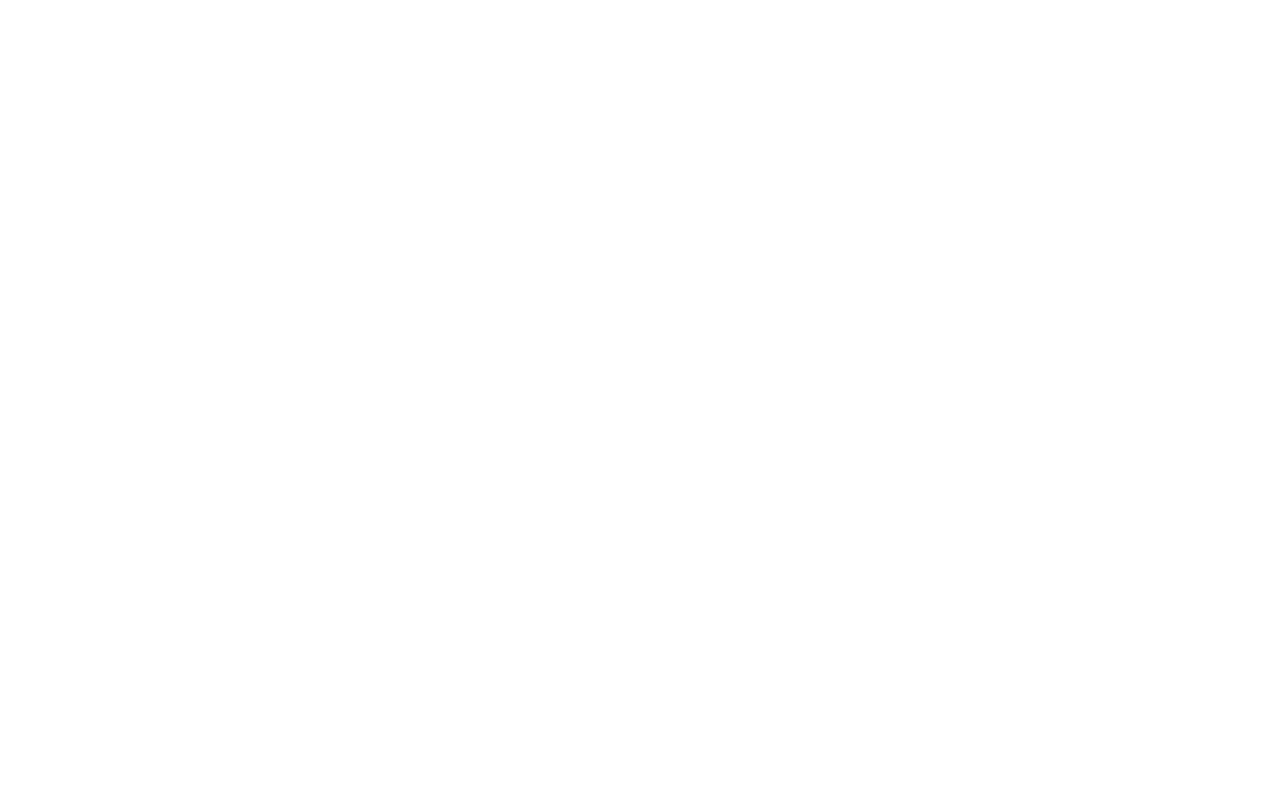
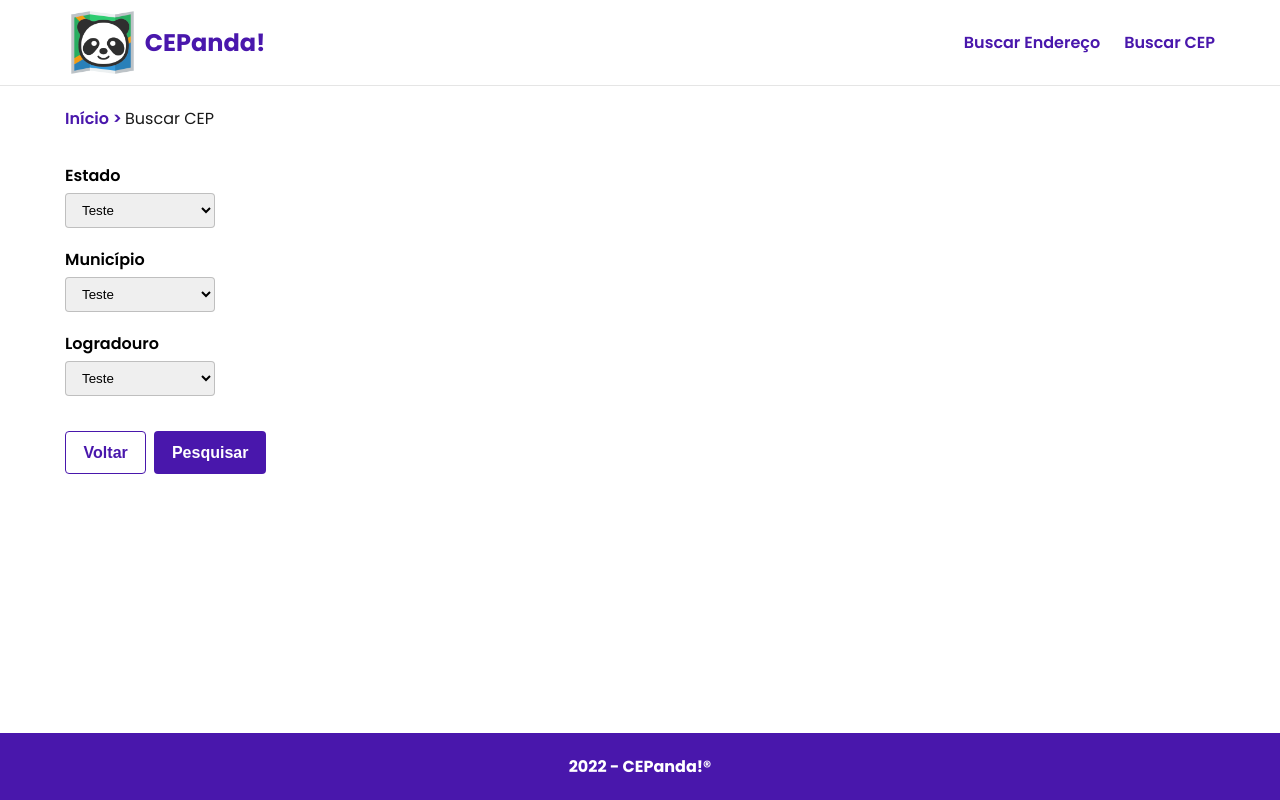
Before and after one commit to Scalibacon/cep-finder-react, a React (Create React App) app: page /cep in a window 1280 px wide. Before the commit this address had no page. Built offline with nearby package versions, Linux system fonts and the light colour scheme.

Commit message:
starting find cep page

```diff
--- a/src/components/Header/Header.module.scss
+++ b/src/components/Header/Header.module.scss
@@ -9,7 +9,7 @@
   border-bottom: solid 1.5px rgba(1, 1, 1, 0.1);
 
   &>main {
-    width: clamp(350px, 100%, 1150px);
+    width: var(--default-page-size);
     display: flex;
     justify-content: space-between;
     gap: 1rem;
--- a/src/components/Header/index.tsx
+++ b/src/components/Header/index.tsx
@@ -13,8 +13,8 @@
           </span>
         </Link>
         <nav>
-          <Link to="/cep">Buscar Endereço</Link>
-          <Link to="/address">Buscar CEP</Link>
+          <Link to="/address">Buscar Endereço</Link>
+          <Link to="/cep">Buscar CEP</Link>
         </nav>
       </main>
     </header>
--- /dev/null
+++ b/src/pages/FindAddressPage.tsx
@@ -0,0 +1,11 @@
+import Header from "../components/Header";
+
+const FindAddressPage = () => {
+  return (
+    <div id="pageWrapper">
+      <Header></Header>
+    </div>
+  )
+}
+
+export default FindAddressPage;
--- /dev/null
+++ b/src/pages/FindCepPage.tsx
@@ -0,0 +1,50 @@
+import { Link } from "react-router-dom";
+import Footer from "../components/Footer";
+import Header from "../components/Header";
+import styles from '../styles/FindCepPage.module.scss';
+
+const FindCepPage = () => {
+  return (
+    <div id="pageWrapper">
+      <Header></Header>
+
+      <main id="pageMain" className={styles.findCep}>
+        <div className='breadcrumbs'>
+          <span><Link to='/'>{"Início >"}</Link></span>
+          <span>{"Buscar CEP"}</span>
+        </div>
+
+        <form>
+          <div>
+            <label>Estado</label>
+            <select>
+              <option>Teste</option>
+            </select>
+          </div>
+
+          <div>
+            <label>Município</label>
+            <select>
+              <option>Teste</option>
+            </select>
+          </div>
+
+          <div>
+            <label>Logradouro</label>
+            <select>
+              <option>Teste</option>
+            </select>
+          </div>
+
+          <span className={styles.buttonContainer}>
+            <button type="button" className={styles.back}>Voltar</button>
+            <button type="button">Pesquisar</button>
+          </span>
+        </form>
+      </main>
+      <Footer/>
+    </div>
+  )
+}
+
+export default FindCepPage;
--- a/src/pages/Home.tsx
+++ b/src/pages/Home.tsx
@@ -17,10 +17,10 @@
         </div>
 
         <div className={styles.buttonContainer}>
-          <Link to='/cep'>
+          <Link to='/address'>
             <button>Buscar Endereço</button>
           </Link>
-          <Link to='/address'>
+          <Link to='/cep'>
           <button>Buscar CEP</button>
           </Link>
         </div>
--- a/src/pages/routes.tsx
+++ b/src/pages/routes.tsx
@@ -1,4 +1,6 @@
 import { BrowserRouter, Route, Routes as Switch} from 'react-router-dom';
+import FindAddressPage from './FindAddressPage';
+import FindCepPage from './FindCepPage';
 import Home from './Home';
 
 const Routes = () => {
@@ -6,6 +8,8 @@
     <BrowserRouter>
       <Switch>
         <Route path='/' element={<Home/>}></Route>
+        <Route path='/cep' element={<FindCepPage/>}></Route>
+        <Route path='/address' element={<FindAddressPage/>}></Route>
       </Switch>
     </BrowserRouter>
   );
--- /dev/null
+++ b/src/styles/FindCepPage.module.scss
@@ -0,0 +1,43 @@
+.findCep{
+  width: var(--default-page-size);
+  padding: 1.3rem 0;
+  display: flex;
+  flex-direction: column;
+  align-items: flex-start;
+
+  form{
+    width: 100%;
+    margin-top: 2rem;
+    display: flex;
+    flex-direction: column;
+    align-items: flex-start;
+    gap: 1.2rem;
+
+    & > div{
+      display: flex;
+      flex-direction: column;
+      gap: 0.3rem;
+
+      label{
+        font-weight: 600;
+      }
+    }
+  }
+}
+
+.buttonContainer{
+  width: 100%;
+  margin-top: 1rem;
+  display: flex;
+  gap: 0.5rem;
+
+  button{
+    padding: 0.7rem 1.1rem;
+
+    &.back{
+      color: rgb(var(--theme-color));
+      background-color: white;
+      border: solid 1.5px rgb(var(--theme-color));
+    }
+  }
+}
--- a/src/styles/Home.module.scss
+++ b/src/styles/Home.module.scss
@@ -1,5 +1,5 @@
 .home{
-  width: clamp(350px, 100%, 1150px);
+  width: var(--default-page-size);
   padding: 3rem 0;
 }
 
--- a/src/styles/global.scss
+++ b/src/styles/global.scss
@@ -32,6 +32,16 @@
 button:hover{
   filter: brightness(1.1)
 }
+input, select{
+  min-width: 150px;
+  outline: none;
+  border: solid 1px rgba(1,1,1,0.2);
+  padding: 0.5rem 0.75rem;
+  border-radius: 4px;
+}
+input, select:hover{
+  border: solid 1px rgba(var(--theme-color),1);
+}
 
 #pageWrapper{
   min-height: 100vh;
@@ -39,12 +49,28 @@
   flex-direction: column;
   align-items: center;
 }
-
 #pageMain{
   flex: 1;
+}
+
+.breadcrumbs{
+  width: 100%;
+  display: flex;
+  align-items: center;
+  justify-content: flex-start;
+  gap: 0.2rem;
+  font-weight: 600;
+  color: rgb(var(--theme-color));
+
+  &>span:last-child{
+    color: rgb(var(--default-text-color));
+    font-weight: 400;
+  }
 }
 
 :root{
   --theme-color: 73,23,172;
   --default-text-color: 25,25,25;
+
+  --default-page-size: clamp(350px, 100%, 1150px);
 }
```
Also changed, not shown: src/styles/FindAddressPage.module.scss (added).
